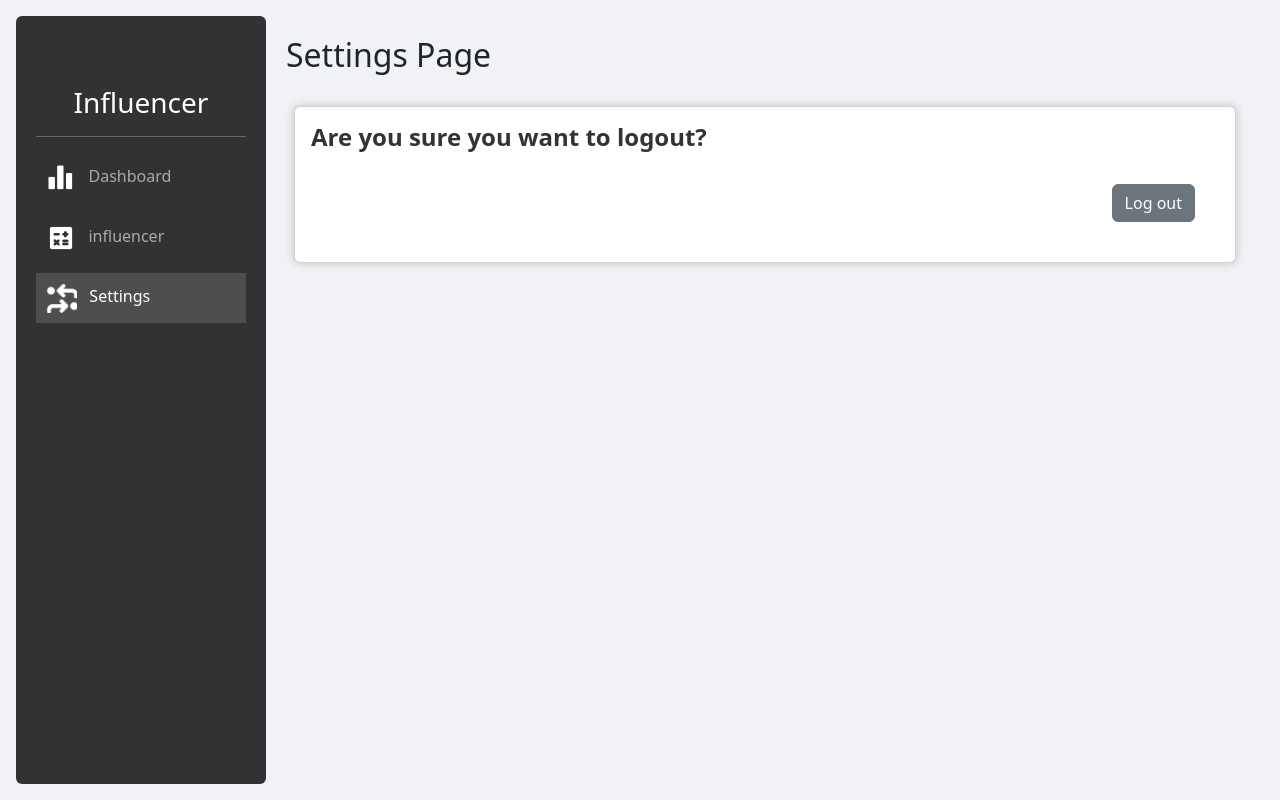
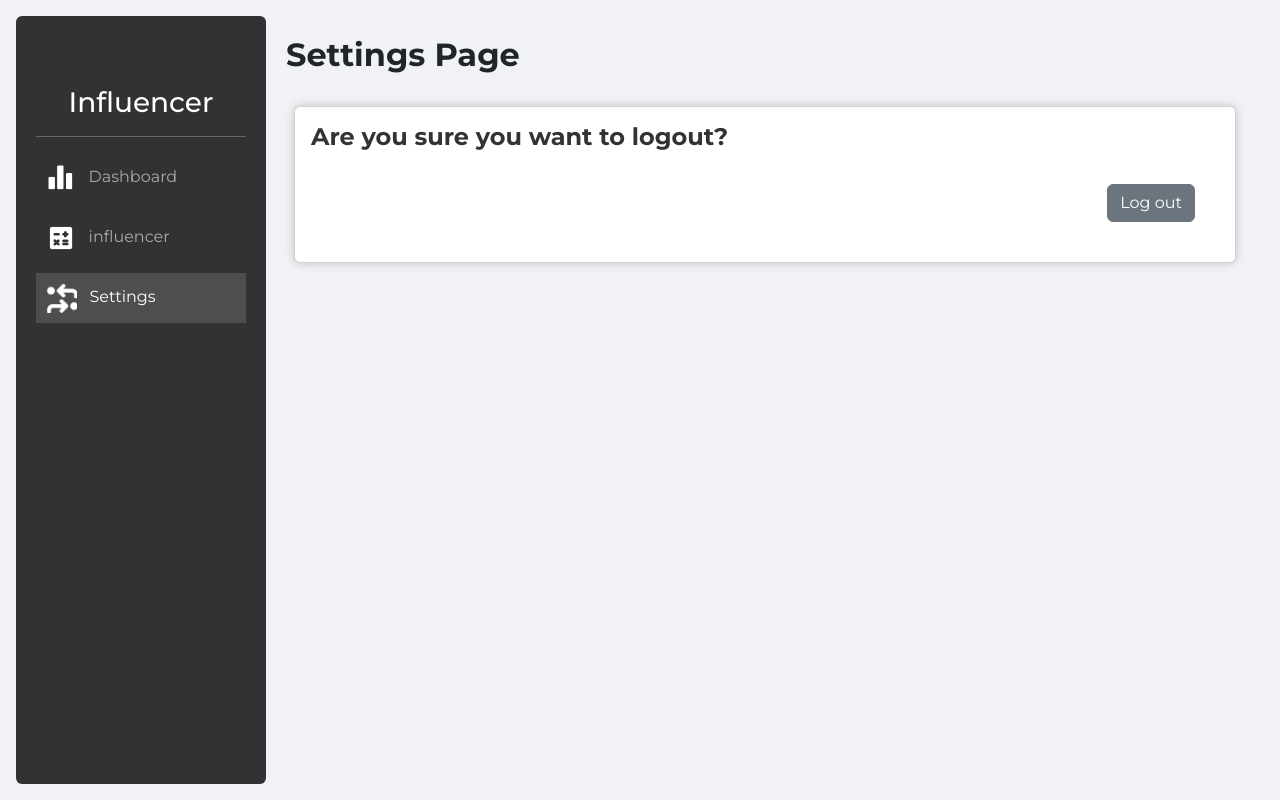
Before and after one commit to Arhamirfan/Sociofast, a Next.js app: page /settings in a window 1280 px wide. Built offline with nearby package versions, Linux system fonts and the light colour scheme.

Commit message:
added headers for pages, added font, removed unwanted api

```diff
--- a/pages/settings/index.js
+++ b/pages/settings/index.js
@@ -12,8 +12,8 @@ const index = () => {
         <>
             <AdminDashboard page="settings">
                 <div>
-                    <h2>Settings Page</h2>
-                    <div className='pt-4 px-2'>
+                    <h2 className='boldText'>Settings Page</h2>
+                    <div className='pt-4 px-2 font'>
                         <div className="card fullWidth">
                             <div className="card-body ">
                                 <h5 className="card-title">Are you sure you want to logout?</h5>
--- a/src/components/card.js
+++ b/src/components/card.js
@@ -3,7 +3,7 @@ import Statistics from "../../public/assets/images/statistics.png"
 let Card = ({ title, description }) => {
     return (
         <>
-            <div className="card setCardWidth">
+            <div className="card setCardWidth cardHover">
                 <div className="card-body">
                     <h5 className="card-title">{title}</h5>
                     <p className="card-text">{description}</p>
--- a/src/pageComponents/dashboard/adminDashboard.js
+++ b/src/pageComponents/dashboard/adminDashboard.js
@@ -14,10 +14,10 @@ const AdminDashboard = ({ page, children }) => {
     };
 
     return (
-        <div className="admin-dashboard-container p-3">
+        <div className="admin-dashboard-container p-3 font">
             <div className="admin-sidebar rounded">
                 <div className='text-center'>
-                    <div className='f-flex flex-row'>
+                    <div className='f-flex flex-row font'>
                         <img src={Logo.src} height={50} className='coverImg' />
                         <h3> Influencer</h3>
                     </div>
--- a/src/pageComponents/dashboard/influencerStatus.js
+++ b/src/pageComponents/dashboard/influencerStatus.js
@@ -19,7 +19,6 @@ const InfluencerStatus = () => {
       oneTimeUsed = true;
       influencerApi.getDashboardDataCount().then((result) => {
         console.log('result', result);
-        toast.success('data fetched')
         if (result && result?.status == 200) {
           setData(result.data);
         } else {
@@ -41,7 +40,7 @@ const InfluencerStatus = () => {
 
   return (
     <>
-      <div className='p-4'>
+      <div className='p-4 font'>
 
         <h4 className='grey largeBoldText boldText'>Overall status</h4>
         {!loading ? <>
--- a/styles/globals.css
+++ b/styles/globals.css
@@ -14,41 +14,14 @@ body {
 
 /* ****************dashboard card********************* */
 .card {
-  display: grid;
-  grid-template-columns: 1fr;
-  grid-template-rows: auto 1fr auto;
-  grid-gap: 10px;
-  max-width: 350px;
-  background-color: #fff;
   border-radius: 10px;
   overflow: hidden;
   box-shadow: 0 0 10px rgba(0, 0, 0, 0.2);
   transition: transform 0.2s ease-in-out;
 }
 
-.card:hover {
+.cardHover:hover {
   transform: scale(1.05);
-}
-
-.card-image {
-  position: relative;
-  height: 0;
-  padding-top: 60%;
-  overflow: hidden;
-}
-
-.card-image img {
-  position: absolute;
-  top: 0;
-  left: 0;
-  width: 100%;
-  height: 100%;
-  object-fit: cover;
-}
-
-.card-content {
-  padding: 20px;
-  text-align: justify;
 }
 
 .card-title {
@@ -60,32 +33,6 @@ body {
 
 .setCardWidth {
   min-width: 18rem !important;
-}
-
-.fullWidth {
-  min-width: 100% !important;
-  max-width: 100% !important;
-}
-
-.card-description {
-  font-size: 1rem;
-  line-height: 1.5;
-  margin-bottom: 20px;
-  color: #666;
-}
-
-.card-button {
-  display: inline-block;
-  padding: 10px 20px;
-  background-color: #2ecc71;
-  color: #fff;
-  text-decoration: none;
-  border-radius: 5px;
-  transition: background-color 0.2s ease-in-out;
-}
-
-.card-button:hover {
-  background-color: #27ae60;
 }
 
 
```
Also changed, not shown: pages/dashboard/index.js (+8 -1 lines), pages/influencers/index.js (+10 -1 lines).
